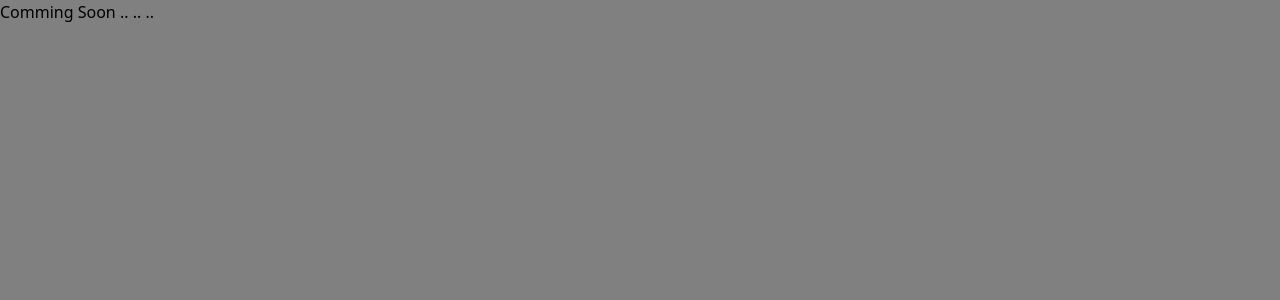
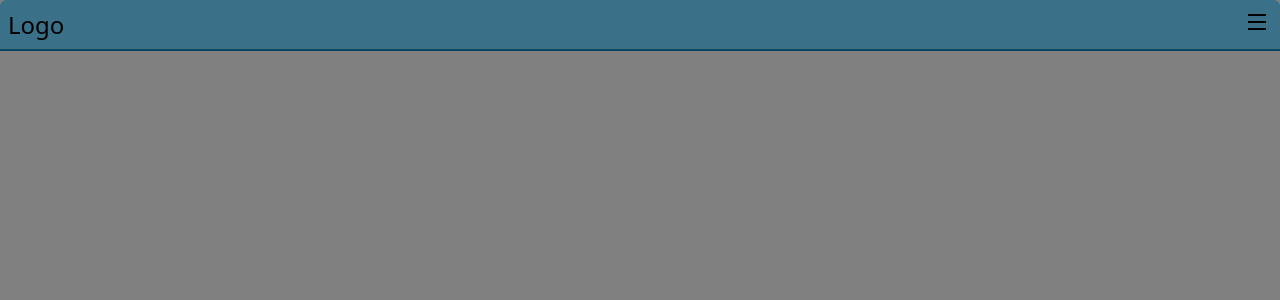
Before and after one commit to string-AjeetSingh/Project_WhiteBoard, a React (Vite) app in the folder client/: page / in a window 1280 px wide. Shown: the top 300 px of the page. Built offline with nearby package versions, Linux system fonts and the light colour scheme.

Commit message:
usuall commit

```diff
--- /dev/null
+++ b/client/src/components/navBar/navBar.jsx
@@ -0,0 +1,63 @@
+import { useEffect, useRef, useState } from "react";
+import { Panel } from "./subcomponents";
+import '../../cssAnimations/navBar.css'
+
+
+
+function NavBar({ }) {
+
+    const panel = useRef({ on: null, off: null });
+    const [panelBool, setpanelBool] = useState(0);
+
+    function getNavProperties(got) {
+        if (got) {
+            panel.current.on = got.on;
+            panel.current.off = got.off;
+            console.log('the panel is : ', panel);
+            return true;
+        } else {
+            return false;
+        }
+    }
+
+    function handleButton() {
+        panelBool === 1 ? setpanelBool(-1) : setpanelBool(1);
+    }
+
+    useEffect(() => {
+        if (panelBool === 1) {
+            panel.current.on();
+        } else if (panelBool === -1) {
+
+        }
+    }, [panelBool])
+
+    return (
+        <>
+            <div className="mb-0 z-[5]">
+
+                <div className="p-2 rounded-tr-md rounded-tl-md
+            bg-lightPanle flex flex-row justify-between items-center ">
+                    <div>
+                        <span className="text-2xl text-black">Logo</span>
+                    </div>
+                    <div>
+                        <button onClick={handleButton}
+                            className=" w-[30px] border border-transparent
+                             rounded-sm  hover:border-darkPanle active:bg-darkPanle">
+                            <hr className="border m-[5px] border-black"></hr>
+                            <hr className="border m-[5px] border-black"></hr>
+                            <hr className="border m-[5px] border-black"></hr>
+                        </button>
+                    </div>
+                </div>
+                {panelBool === 1 ?
+                    <Panel func_OutNavProperties={getNavProperties} />
+                    : null}
+            </div>
+        </>
+    );
+}
+
+
+export { NavBar }
--- /dev/null
+++ b/client/src/components/navBar/subcomponents.jsx
@@ -0,0 +1,52 @@
+import { useEffect, useRef } from "react";
+
+
+function Panel({ func_OutNavProperties }) {
+
+    const panelRef = useRef(null);
+
+    function on() {
+        panelRef.current.style.transform = "translateY(122%)";
+        // panelRef.current.style.opacity = 1;
+    }
+    function off() {
+        panelRef.current.style.transform = "translateY(-150px)";
+        //panelRef.current.style.opacity = 0;
+    }
+
+    useEffect(() => {
+        if (func_OutNavProperties && panelRef.current) {
+            let res = func_OutNavProperties({ on: on, off: off });
+            if (!res) {
+                throw new Error("Invalid Parameter to func_OutNavProperties");
+            }
+        }
+    }, [func_OutNavProperties, panelRef])
+
+
+    return (
+        <>
+            <div ref={panelRef} className=" navPanel top-[-150px] z-[3]
+            absolute w-full h-40 mt-1 bg-lightPanle  flex flex-col p-1  ">
+
+                <PanelButton>Home</PanelButton>
+                <PanelButton>Upgrade To Pro</PanelButton>
+            </div>
+        </>
+    );
+}
+
+function PanelButton({ children, handleClick }) {
+    return (
+        <>
+            <button onClick={() => {
+                handleClick ? handleClick() : null;
+            }} className=" flex flex-row w-full p-1 mb-1 mt-1 bg-darkPanle text-white rounded-sm">
+                {children}
+            </button>
+        </>
+    );
+}
+
+
+export { Panel }
--- a/client/src/components/rough/subComponents.jsx
+++ b/client/src/components/rough/subComponents.jsx
@@ -1,7 +1,6 @@
-import { motion } from "framer-motion";
+
 import "../../cssAnimations/rough.css";
 import { useRef } from "react";
-import { div } from "framer-motion/client";
 
 function MyGrid({ }) {
     const divRef = useRef(null);
@@ -29,7 +28,7 @@ function MyGrid({ }) {
                 <div className="bg-pink-500 rounded-md">2</div>
                 <div className="bg-pink-500 rounded-md">3</div>
                 <div className="bg-pink-500 rounded-md">4</div>
-                <div className="bg-pink-500 rounded-md">5</div>
+                <div className="bg-pink-500 text- rounded-md">5</div>
 
             </div>
             <div ref={divRef} className="nam m-3 bg-pink-400 p-4 size-40 rounded-3xl
--- /dev/null
+++ b/client/src/cssAnimations/navBar.css
@@ -0,0 +1,4 @@
+.navPanel {
+    transition: transform 1s ease;
+
+}
--- a/client/src/main.jsx
+++ b/client/src/main.jsx
@@ -4,7 +4,8 @@ import { Route, BrowserRouter, Routes, Outlet } from 'react-router-dom'
 import "../src/style.css"
 import "./main.css"
 
-import { Rough } from './components/rough/rough'
+import { Rough } from './components/rough/rough';
+import { Home } from './pages/Home'
 
 function Dashboard({ }) {
   return (
@@ -20,7 +21,7 @@ createRoot(document.getElementById('root')).render(
   <StrictMode>
     <BrowserRouter>
       <Routes>
-        <Route path='/' element={<h1>Comming Soon .. .. ..</h1>}></Route>
+        <Route path='/' element={<Home />}></Route>
         <Route path='/rough' element={<Rough />}></Route>
         <Route path='/dashboard' element={<Dashboard />}>
           <Route index element={<h1>From /dashboard</h1>}></Route>
--- /dev/null
+++ b/client/src/pages/Home.jsx
@@ -0,0 +1,16 @@
+import { NavBar } from "../components/navBar/navBar";
+
+function Home({ }) {
+    return (
+        <>
+            <header>
+                <NavBar />
+            </header>
+            <hr className="border border-darkPanle" />
+        </>
+    );
+}
+
+
+
+export { Home }
```
